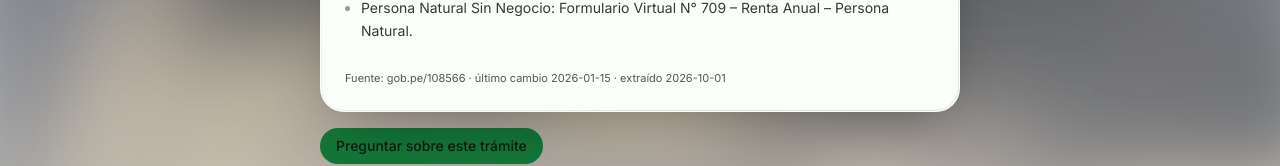
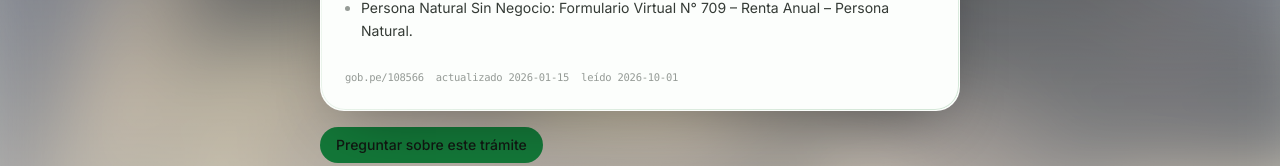
Before and after one commit to crafter-research/peru-gov, a Next.js app: page /tramite/108566 in a window 1280 px wide. Shown: the part 528-694 px from the top of the page. Built offline with nearby package versions, Linux system fonts and the light colour scheme.

Commit message:
style(ui): dim the ficha source line in mono

```diff
--- a/src/components/ficha-card.tsx
+++ b/src/components/ficha-card.tsx
@@ -61,10 +61,12 @@ export function FichaCard({ ficha }: { ficha: Ficha }) {
           </details>
         ))}
       </div>
-      <p className="mt-4 text-[11px] text-muted-foreground">
-        Fuente: gob.pe/{ficha.id}
-        {ficha.lastChanged ? ` · último cambio ${ficha.lastChanged}` : ""} ·
-        extraído {ficha.extractedAt.slice(0, 10)}
+      <p className="mt-4 flex flex-wrap gap-x-3 gap-y-1 font-mono text-[10.5px] tracking-tight text-muted-foreground/60">
+        <span>gob.pe/{ficha.id}</span>
+        {ficha.lastChanged ? (
+          <span>actualizado {ficha.lastChanged}</span>
+        ) : null}
+        <span>leído {ficha.extractedAt.slice(0, 10)}</span>
       </p>
     </article>
   );
```
